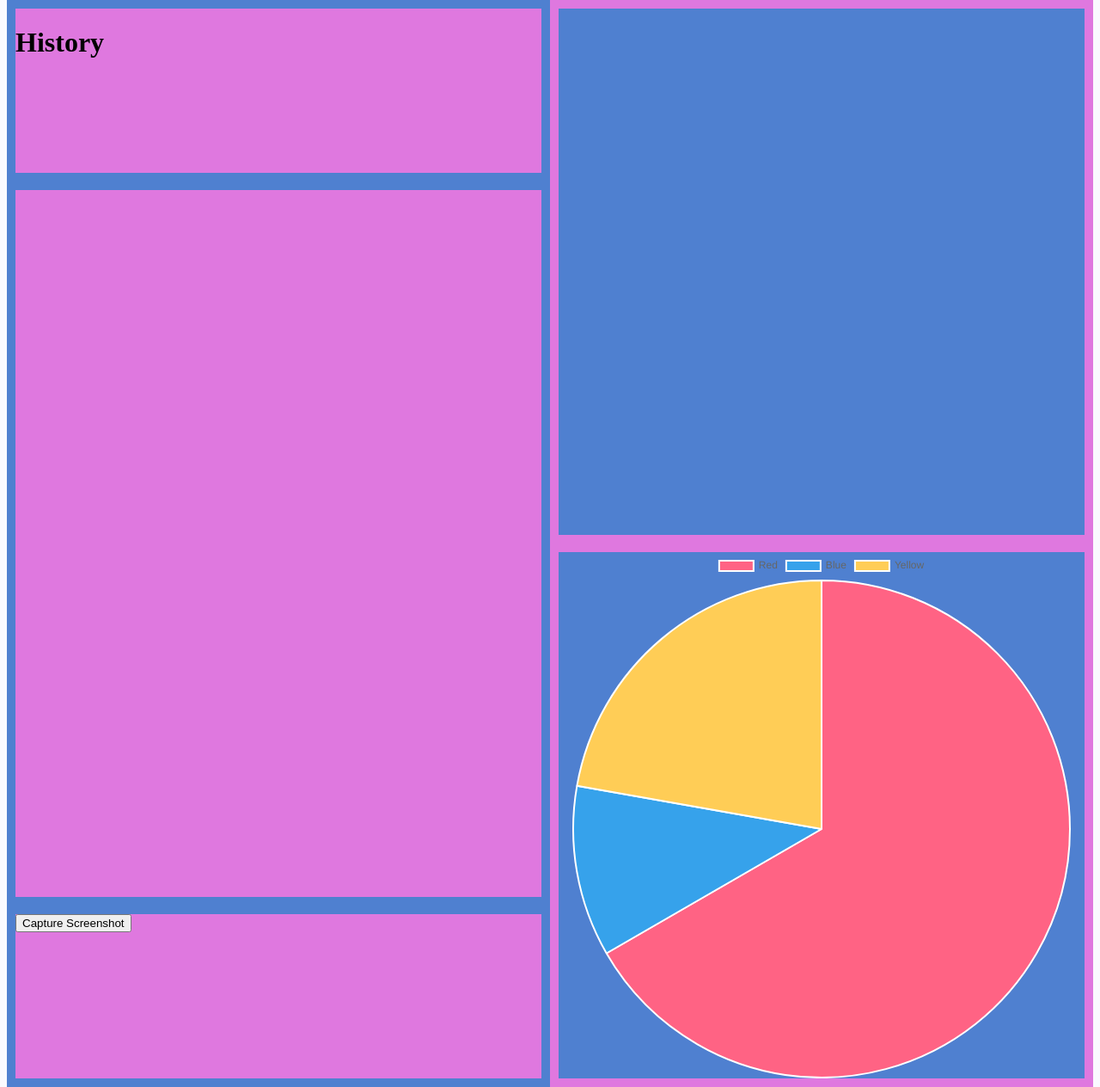
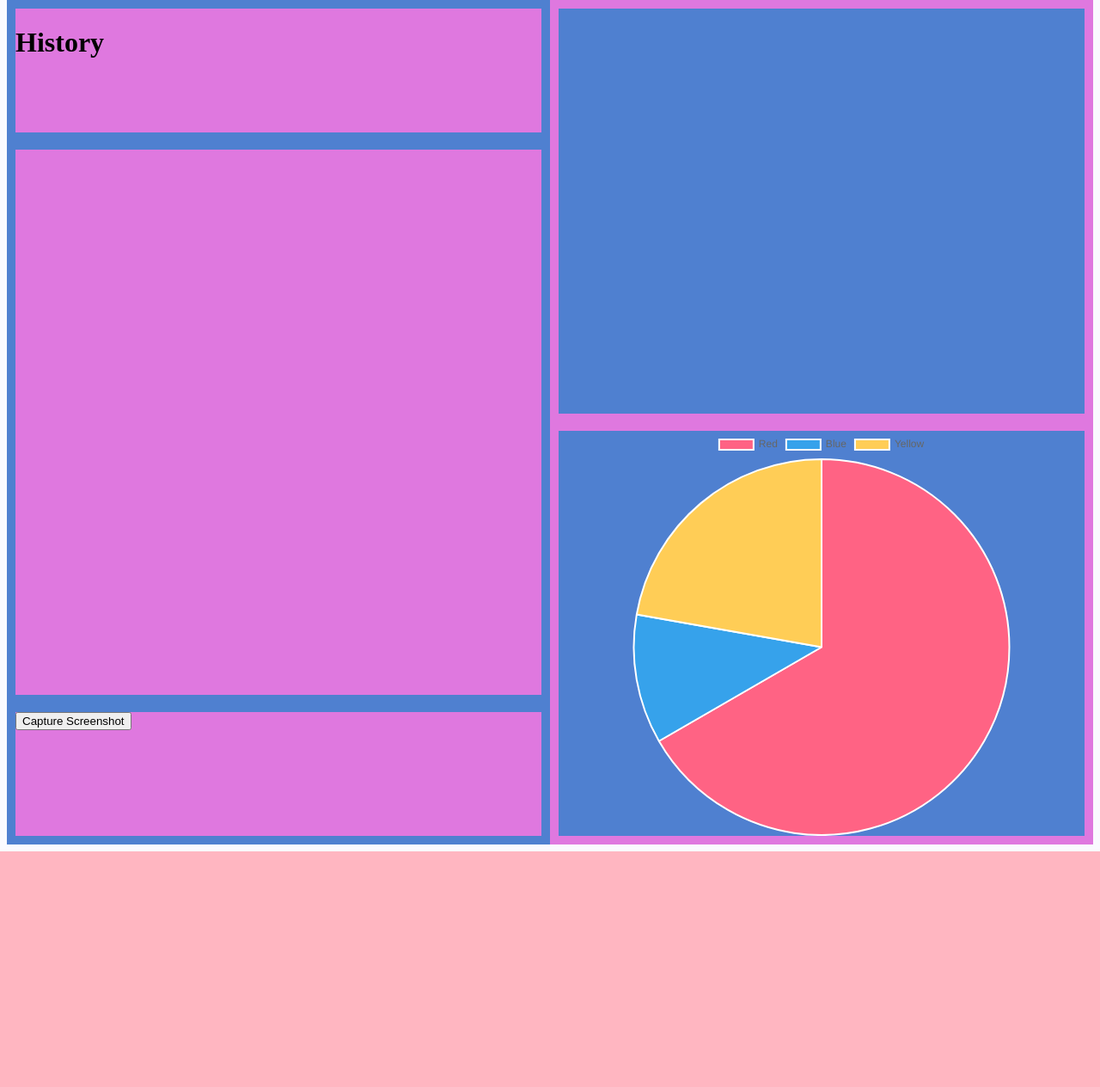
Before and after one commit to NewRoni/SalesTaxHackathon, a Flask app: page / in a window 1280 px wide. Shown: the part 990-2254 px from the top of the page at 86% size. After the commit the page ends 1980 px from the top, so only its background shows below. Run offline with Flask 3, Linux system fonts and the light colour scheme.

Commit message:
Fixed Chart size going beyond intended size

```diff
--- a/static/Main.css
+++ b/static/Main.css
@@ -82,3 +82,8 @@ body {
     margin: 10px;
 
 }
+
+#myChart {
+    max-width: 100%;
+    max-height: 100%;
+}
```
